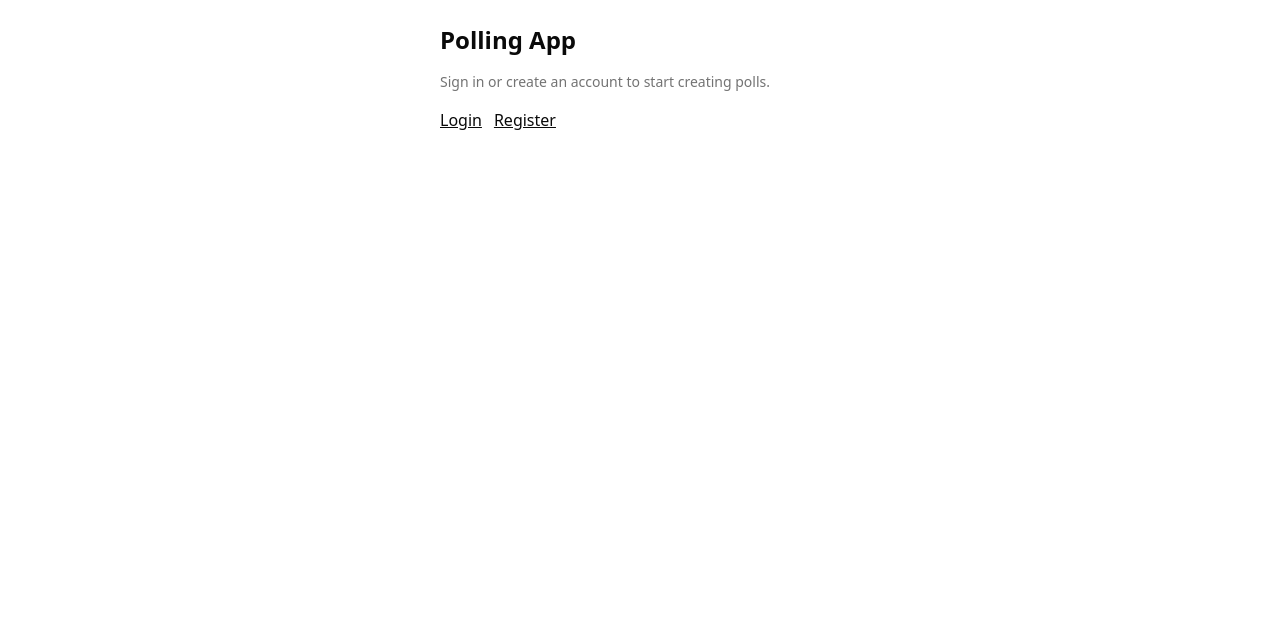
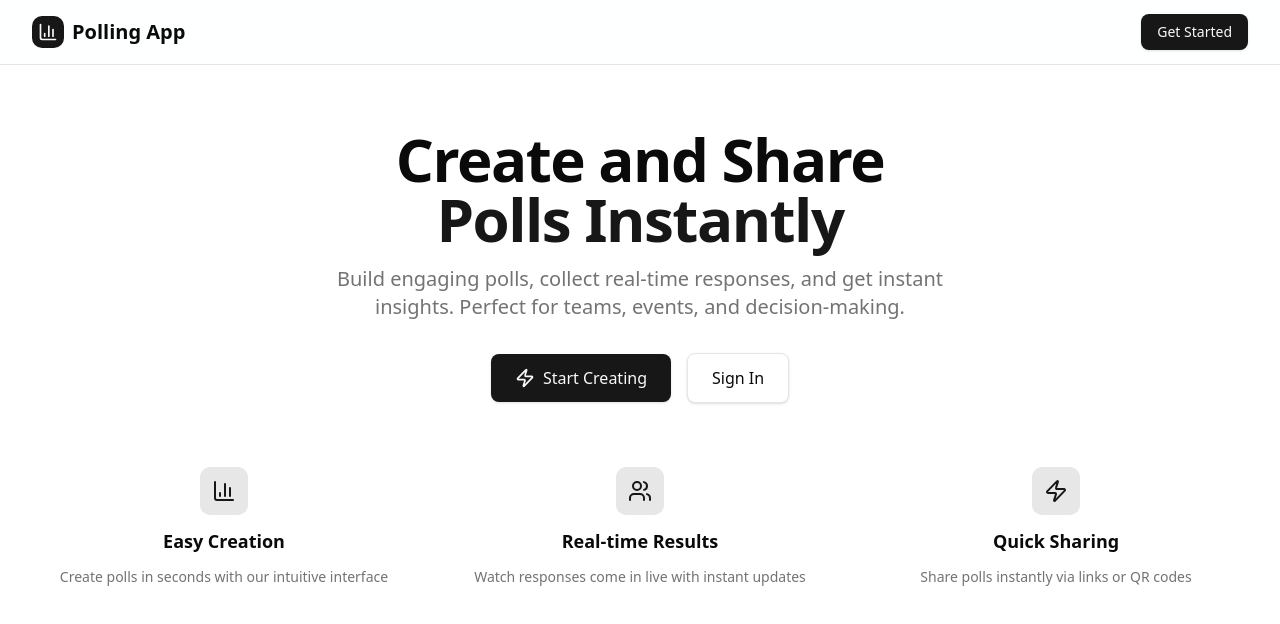
Before and after one commit to Muideen27/polling-app, a Next.js app in the folder polling-app/: page / in a window 1280 px wide. Shown: the top 624 px of the page. Built offline with nearby package versions, Linux system fonts and the light colour scheme; no server answers.

Commit message:
update the homepage of the application

```diff
--- a/polling-app/src/app/page.tsx
+++ b/polling-app/src/app/page.tsx
@@ -1,15 +1,98 @@
 import Link from 'next/link'
-
+import { BarChart3, Users, Zap } from 'lucide-react'
 
 export default function HomePage() {
-return (
-<main className="max-w-md mx-auto p-6 space-y-4">
-<h1 className="text-2xl font-semibold">Polling App</h1>
-<p className="text-sm text-muted-foreground">Sign in or create an account to start creating polls.</p>
-<div className="flex gap-3">
-<Link className="underline" href="/auth/login">Login</Link>
-<Link className="underline" href="/auth/register">Register</Link>
-</div>
-</main>
-)
+  return (
+    <div className="min-h-screen bg-background">
+      {/* Top Navigation Bar */}
+      <nav className="border-b bg-card/50 backdrop-blur supports-[backdrop-filter]:bg-card/50">
+        <div className="container mx-auto px-4 sm:px-6 lg:px-8">
+          <div className="flex h-16 items-center justify-between">
+            {/* Left side - Brand */}
+            <div className="flex items-center space-x-2">
+              <div className="flex h-8 w-8 items-center justify-center rounded-lg bg-primary">
+                <BarChart3 className="h-5 w-5 text-primary-foreground" />
+              </div>
+              <span className="text-xl font-bold text-foreground">Polling App</span>
+            </div>
+
+            {/* Right side - Get Started Button */}
+            <Link
+              href="/auth/register"
+              className="inline-flex items-center justify-center rounded-md bg-primary px-4 py-2 text-sm font-medium text-primary-foreground shadow transition-colors hover:bg-primary/90 focus-visible:outline-none focus-visible:ring-1 focus-visible:ring-ring disabled:pointer-events-none disabled:opacity-50"
+            >
+              Get Started
+            </Link>
+          </div>
+        </div>
+      </nav>
+
+      {/* Hero Section */}
+      <main className="container mx-auto px-4 sm:px-6 lg:px-8 py-16">
+        <div className="text-center space-y-8">
+          {/* Main Heading */}
+          <div className="space-y-4">
+            <h1 className="text-4xl font-bold tracking-tight text-foreground sm:text-5xl lg:text-6xl">
+              Create and Share
+              <span className="block text-primary">Polls Instantly</span>
+            </h1>
+            <p className="mx-auto max-w-2xl text-lg text-muted-foreground sm:text-xl">
+              Build engaging polls, collect real-time responses, and get instant insights.
+              Perfect for teams, events, and decision-making.
+            </p>
+          </div>
+
+          {/* CTA Buttons */}
+          <div className="flex flex-col sm:flex-row gap-4 justify-center items-center">
+            <Link
+              href="/auth/register"
+              className="inline-flex items-center justify-center rounded-md bg-primary px-6 py-3 text-base font-medium text-primary-foreground shadow transition-colors hover:bg-primary/90 focus-visible:outline-none focus-visible:ring-1 focus-visible:ring-ring disabled:pointer-events-none disabled:opacity-50"
+            >
+              <Zap className="mr-2 h-5 w-5" />
+              Start Creating
+            </Link>
+            <Link
+              href="/auth/login"
+              className="inline-flex items-center justify-center rounded-md border border-input bg-background px-6 py-3 text-base font-medium text-foreground shadow-sm transition-colors hover:bg-accent hover:text-accent-foreground focus-visible:outline-none focus-visible:ring-1 focus-visible:ring-ring disabled:pointer-events-none disabled:opacity-50"
+            >
+              Sign In
+            </Link>
+          </div>
+
+          {/* Feature Highlights */}
+          <div className="mt-16 grid grid-cols-1 gap-8 sm:grid-cols-3">
+            <div className="text-center space-y-3">
+              <div className="mx-auto flex h-12 w-12 items-center justify-center rounded-lg bg-primary/10">
+                <BarChart3 className="h-6 w-6 text-primary" />
+              </div>
+              <h3 className="text-lg font-semibold text-foreground">Easy Creation</h3>
+              <p className="text-sm text-muted-foreground">
+                Create polls in seconds with our intuitive interface
+              </p>
+            </div>
+
+            <div className="text-center space-y-3">
+              <div className="mx-auto flex h-12 w-12 items-center justify-center rounded-lg bg-primary/10">
+                <Users className="h-6 w-6 text-primary" />
+              </div>
+              <h3 className="text-lg font-semibold text-foreground">Real-time Results</h3>
+              <p className="text-sm text-muted-foreground">
+                Watch responses come in live with instant updates
+              </p>
+            </div>
+
+            <div className="text-center space-y-3">
+              <div className="mx-auto flex h-12 w-12 items-center justify-center rounded-lg bg-primary/10">
+                <Zap className="h-6 w-6 text-primary" />
+              </div>
+              <h3 className="text-lg font-semibold text-foreground">Quick Sharing</h3>
+              <p className="text-sm text-muted-foreground">
+                Share polls instantly via links or QR codes
+              </p>
+            </div>
+          </div>
+        </div>
+      </main>
+    </div>
+  )
 }
```
